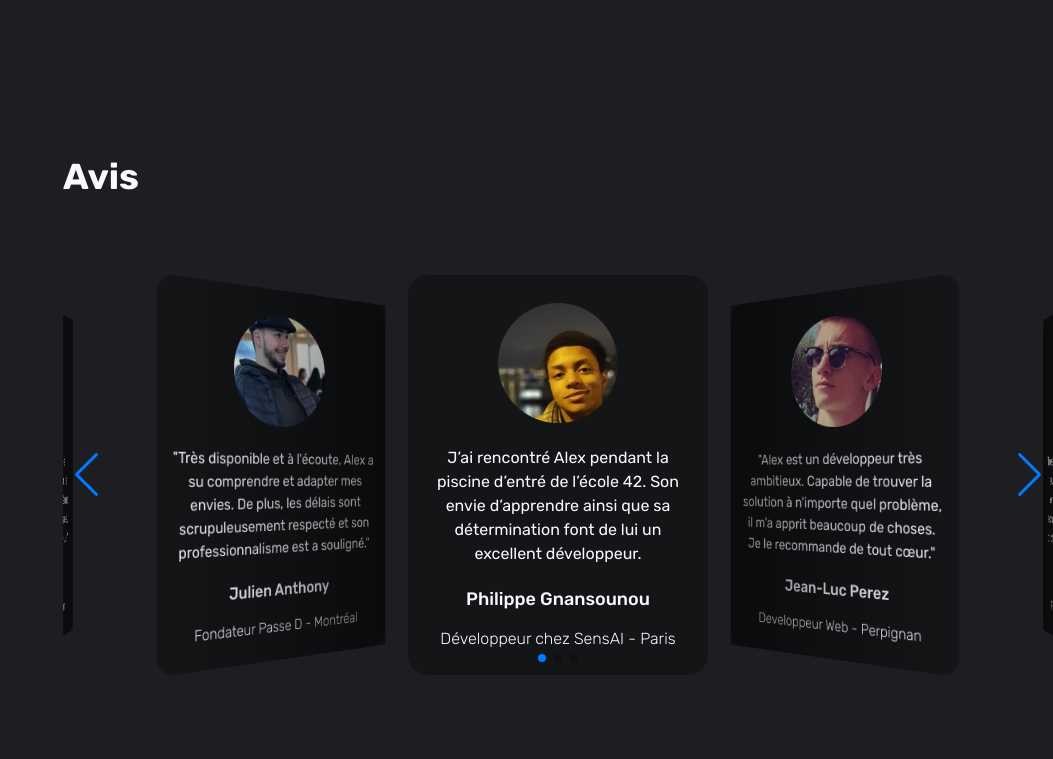
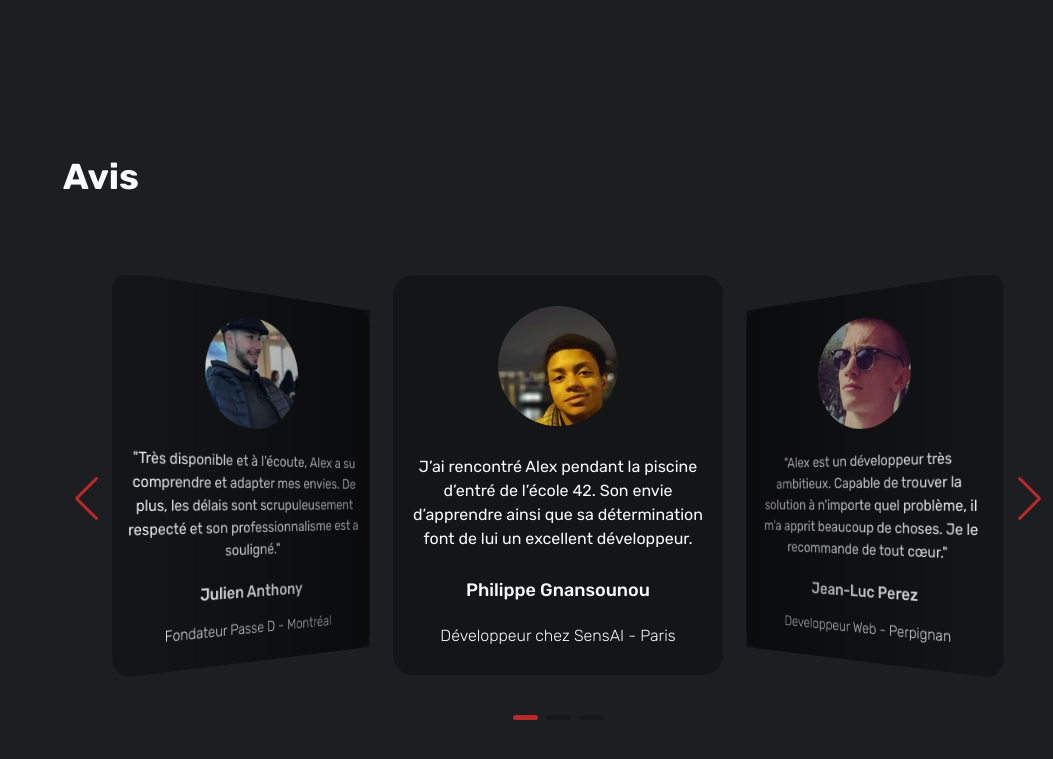
Before and after one commit to AlexViard/portfolio, a React app: page / in a window 1280 px wide. Shown: the part 4065-4824 px from the top of the page, without its empty margins (227-1280 px from the left). Built offline with nearby package versions, Linux system fonts and the light colour scheme; some packages are replaced by stand-ins of ours.

Commit message:
add arrows + pagination color red in the swiper

```diff
--- a/package.json
+++ b/package.json
@@ -54,6 +54,6 @@
     "react-dom": "^17.0.2",
     "react-icons": "^4.2.0",
     "react-slideshow-image": "^3.5.0",
-    "swiper": "^6.7.5"
+    "swiper": "*"
   }
 }
--- a/src/components/Opinions/index.js
+++ b/src/components/Opinions/index.js
@@ -4,9 +4,8 @@ import React from 'react';
 // import PropTypes from 'prop-types';
 import { Swiper, SwiperSlide } from 'swiper/react';
 import 'swiper/swiper.min.css';
-import 'swiper/components/effect-coverflow/effect-coverflow.min.css';
-import 'swiper/components/pagination/pagination.min.css';
-import 'swiper/components/navigation/navigation.min.css';
+import 'swiper/swiper-bundle.min.css';
+
 import './style.scss';
 import julienAnthony from 'src/assets/images/julien-anthony.png';
 import jlPerez from 'src/assets/images/jl-perez.jpeg';
@@ -17,7 +16,7 @@ import SwiperCore, {
   Navigation,
 } from 'swiper/core';
 
-SwiperCore.use([EffectCoverflow, Pagination, Navigation]);
+SwiperCore.use([Navigation, EffectCoverflow, Pagination]);
 
 const Opinions = () => (
   <div className="opinions">
@@ -29,7 +28,7 @@ const Opinions = () => (
           navigation
           effect="coverflow"
           centeredSlides
-          slidesPerView={window.innerWidth < 768 ? 1 : 'auto'}
+          slidesPerView={window.innerWidth < 600 ? 1 : 3}
           loop
           coverflowEffect={{
             rotate: 50,
--- a/src/components/Opinions/style.scss
+++ b/src/components/Opinions/style.scss
@@ -20,6 +20,10 @@
     margin-top: 5em;
   }
 
+  // Style swifter js swiper + slides
+  .mySwiper {
+    padding-bottom: 3em;
+  }
   .swiper-slide {
     border-radius: 20px;
     background-color: vars.$primary-color-lightness;
@@ -55,10 +59,28 @@
 
   }
 
-  @media (max-width: 768px) {
-    .swiper-slide {
-      width: 250px;
-      height: auto;
-    }
+  // Style pagination swifter js
+
+  .swiper-pagination {
+    bottom: 0px;
+  }
+
+  .swiper-pagination-bullet-active {
+    background-color: vars.$third-color;
+  }
+
+  .swiper-pagination-bullet{
+    width: 25px;
+    height: 5px;
+    border-radius: 5px;
+  }
+
+  // Style arrows swifter js
+  .swiper-button-prev {
+    color: vars.$third-color;
+  }
+
+  .swiper-button-next {
+    color: vars.$third-color;
   }
 }
```
Also changed, not shown: 1 other file.
